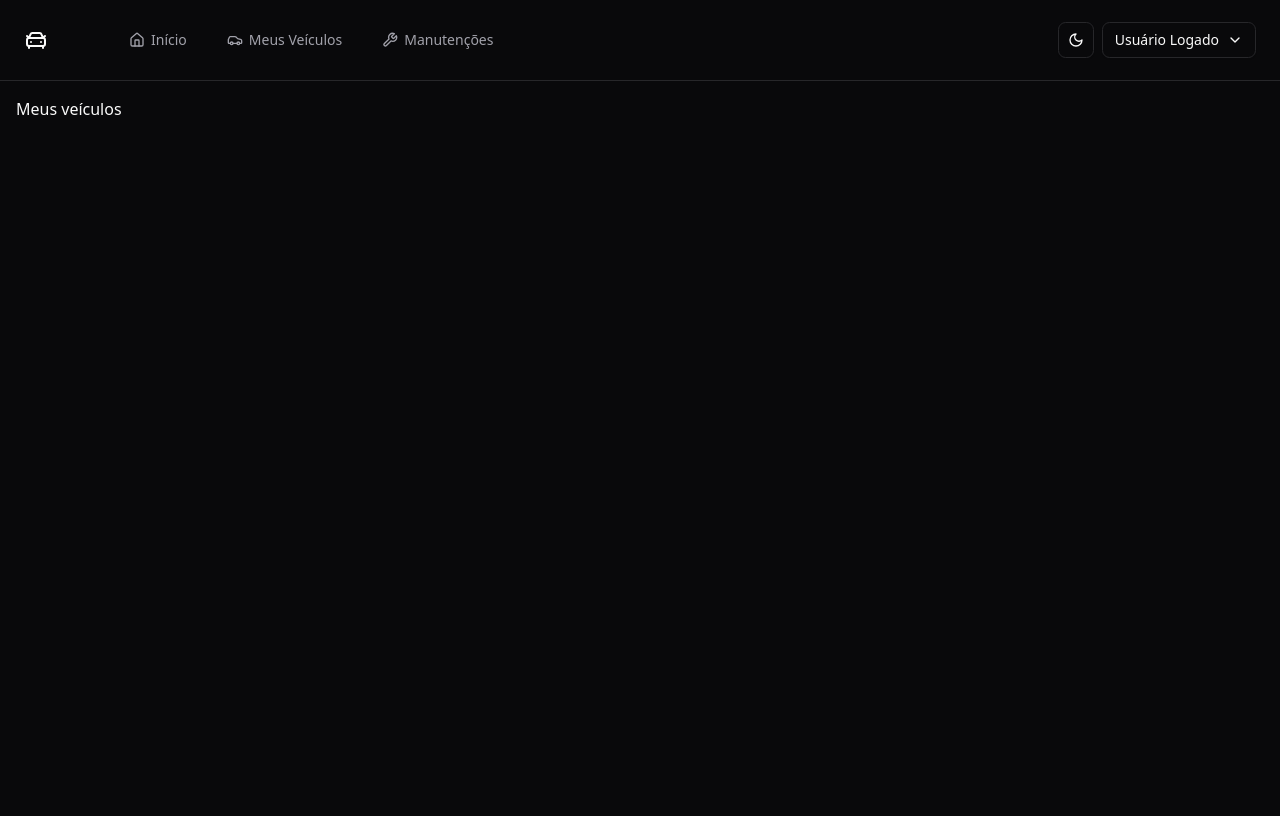
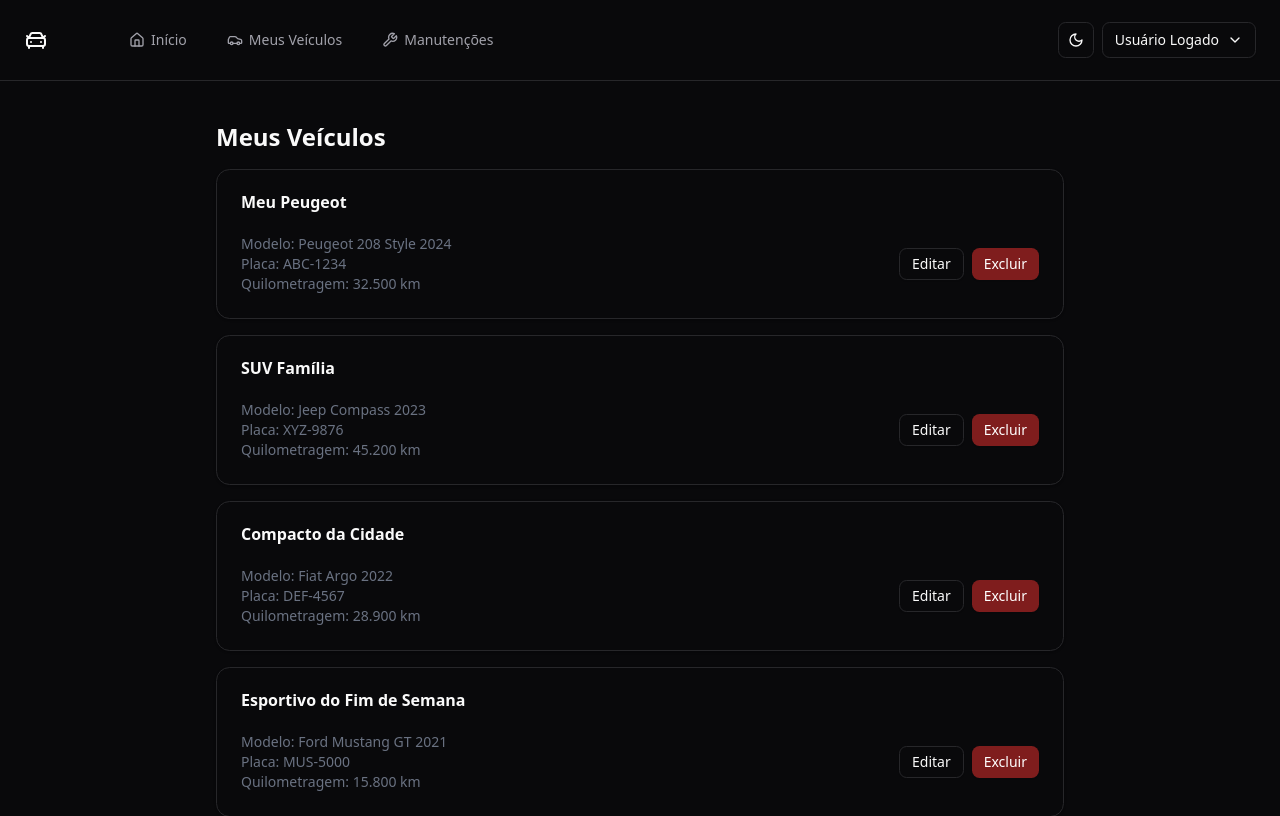
Before and after one commit to Artur-Guimaraes/TCC-Automovel-Alerta, a React (Vite) app in the folder automovel-alerta/: page /vehicles in a window 1280 px wide. Shown: the top 816 px of the page. Built offline with nearby package versions, Linux system fonts and the light colour scheme.

Commit message:
feat: adding vehicles listing

```diff
--- /dev/null
+++ b/automovel-alerta/src/components/ui/card.tsx
@@ -0,0 +1,68 @@
+import * as React from "react"
+
+import { cn } from "@/lib/utils"
+
+function Card({ className, ...props }: React.ComponentProps<"div">) {
+  return (
+    <div
+      data-slot="card"
+      className={cn(
+        "bg-card text-card-foreground flex flex-col gap-6 rounded-xl border py-6 shadow-sm",
+        className
+      )}
+      {...props}
+    />
+  )
+}
+
+function CardHeader({ className, ...props }: React.ComponentProps<"div">) {
+  return (
+    <div
+      data-slot="card-header"
+      className={cn("flex flex-col gap-1.5 px-6", className)}
+      {...props}
+    />
+  )
+}
+
+function CardTitle({ className, ...props }: React.ComponentProps<"div">) {
+  return (
+    <div
+      data-slot="card-title"
+      className={cn("leading-none font-semibold", className)}
+      {...props}
+    />
+  )
+}
+
+function CardDescription({ className, ...props }: React.ComponentProps<"div">) {
+  return (
+    <div
+      data-slot="card-description"
+      className={cn("text-muted-foreground text-sm", className)}
+      {...props}
+    />
+  )
+}
+
+function CardContent({ className, ...props }: React.ComponentProps<"div">) {
+  return (
+    <div
+      data-slot="card-content"
+      className={cn("px-6", className)}
+      {...props}
+    />
+  )
+}
+
+function CardFooter({ className, ...props }: React.ComponentProps<"div">) {
+  return (
+    <div
+      data-slot="card-footer"
+      className={cn("flex items-center px-6", className)}
+      {...props}
+    />
+  )
+}
+
+export { Card, CardHeader, CardFooter, CardTitle, CardDescription, CardContent }
--- a/automovel-alerta/src/pages/my-vehicles.tsx
+++ b/automovel-alerta/src/pages/my-vehicles.tsx
@@ -1,5 +1,62 @@
+import { useState, useEffect } from "react";
+import { Button } from "@/components/ui/button";
+import { Card, CardContent, CardHeader, CardTitle } from "@/components/ui/card";
+
+interface Vehicle {
+  id: number;
+  name: string;
+  model: string;
+  plate: string;
+  mileage: string;
+}
+
 export function MyVehicles() {
+  const [vehicles, setVehicles] = useState<Vehicle[]>([]);
+
+  useEffect(() => {
+    // Simulação de busca dos veículos do usuário (substituir por API futuramente)
+    setVehicles([
+      { id: 1, name: "Meu Peugeot", model: "Peugeot 208 Style 2024", plate: "ABC-1234", mileage: "32.500 km" },
+      { id: 2, name: "SUV Família", model: "Jeep Compass 2023", plate: "XYZ-9876", mileage: "45.200 km" },
+      { id: 3, name: "Compacto da Cidade", model: "Fiat Argo 2022", plate: "DEF-4567", mileage: "28.900 km" },
+      { id: 4, name: "Esportivo do Fim de Semana", model: "Ford Mustang GT 2021", plate: "MUS-5000", mileage: "15.800 km" },
+      { id: 5, name: "Hatch do Dia a Dia", model: "Volkswagen Polo Highline 2023", plate: "POLO-888", mileage: "19.700 km" },
+      { id: 6, name: "Clássico de Coleção", model: "Chevrolet Opala 1978", plate: "OPA-1978", mileage: "105.300 km" },
+      { id: 7, name: "Utilitário para Viagens", model: "Toyota Hilux SRX 2022", plate: "HIL-9999", mileage: "78.500 km" },
+      { id: 8, name: "Carro de Trabalho", model: "Renault Kangoo 2020", plate: "KAN-1234", mileage: "85.600 km" },
+      { id: 9, name: "Conversível de Verão", model: "BMW Z4 2023", plate: "BMW-2323", mileage: "12.100 km" },
+      { id: 10, name: "Sedan Executivo", model: "Mercedes-Benz C300 2023", plate: "MB-2023", mileage: "33.000 km" },
+    ]);
+  }, []);
+
   return (
-    <div>Meus veículos</div>
-  )
-}
+    <div className="max-w-4xl mx-auto p-6">
+      <h1 className="text-2xl font-semibold mb-4">Meus Veículos</h1>
+
+      {vehicles.length === 0 ? (
+        <p className="text-gray-500">Nenhum veículo cadastrado.</p>
+      ) : (
+        <div className="space-y-4">
+          {vehicles.map((vehicle) => (
+            <Card key={vehicle.id}>
+              <CardHeader>
+                <CardTitle>{vehicle.name}</CardTitle>
+              </CardHeader>
+              <CardContent className="flex justify-between items-center">
+                <div>
+                  <p className="text-sm text-gray-500">Modelo: <span className="font-medium">{vehicle.model}</span></p>
+                  <p className="text-sm text-gray-500">Placa: <span className="font-medium">{vehicle.plate}</span></p>
+                  <p className="text-sm text-gray-500">Quilometragem: <span className="font-medium">{vehicle.mileage}</span></p>
+                </div>
+                <div className="flex gap-2">
+                  <Button variant="outline" size="sm">Editar</Button>
+                  <Button variant="destructive" size="sm">Excluir</Button>
+                </div>
+              </CardContent>
+            </Card>
+          ))}
+        </div>
+      )}
+    </div>
+  );
+};
```
